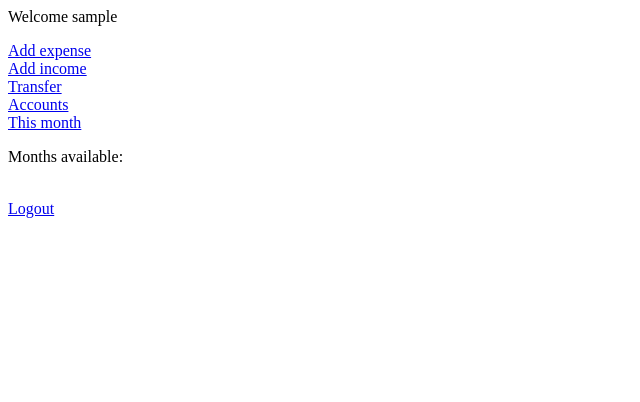
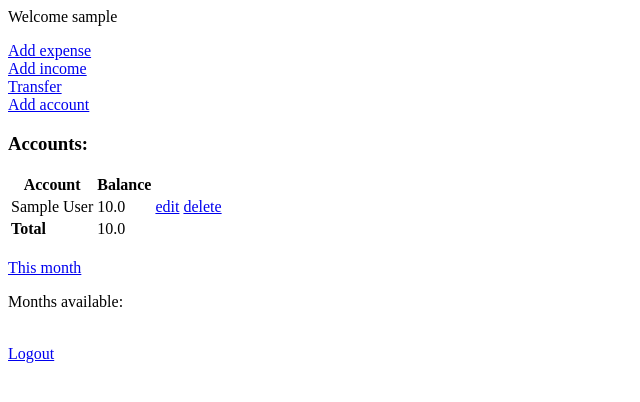
Before and after one commit to nikosgavalas/personal-finance-app, a Django app: page / in a window 1280 px wide. Shown: the top 402 px of the page, without its empty margins (0-640 px from the left). Run offline with Django 3.2, Linux system fonts and the light colour scheme; a user stored in the database is signed in; tables that the repository leaves empty hold one stand-in row (values such as "Sample post").

Commit message:
Associate models with users

```diff
--- a/capital/app/admin.py
+++ b/capital/app/admin.py
@@ -1,7 +1,9 @@
 from django.contrib import admin
+from django.contrib.auth.admin import UserAdmin
 
 from .models import *
 
+admin.site.register(User, UserAdmin)
 admin.site.register(Account)
 admin.site.register(IncomeCategory)
 admin.site.register(ExpenseCategory)
--- a/capital/app/templates/app/index.html
+++ b/capital/app/templates/app/index.html
@@ -5,14 +5,34 @@
 
 <p>Welcome {{ username }}</p>
 
-<a href="{% url 'app:expense' %}">Add expense</a>
+<a href="{% url 'app:add_expense' %}">Add expense</a>
 <br>
-<a href="{% url 'app:income' %}">Add income</a>
+<a href="{% url 'app:add_income' %}">Add income</a>
 <br>
-<a href="{% url 'app:transfer' %}">Transfer</a>
+<a href="{% url 'app:add_transfer' %}">Transfer</a>
+<br>
+<a href="{% url 'app:add_account' %}">Add account</a>
 <br>
 
-<a href="{% url 'app:accounts' %}">Accounts</a>
+<h3>Accounts:</h3>
+<table>
+    <tr>
+        <th>Account</th>
+        <th>Balance</th>
+    </tr>
+    {% for account, balance in accounts %}
+    <tr>
+        <td>{{ account }}</td>
+        <td>{{ balance  }}</td>
+        <td><a href="{% url 'app:edit_account' account.id %}">edit</a></td>
+        <td><a href="{% url 'app:delete_account' account.id %}">delete</a></td>
+    </tr>
+    {% endfor %}
+    <tr>
+        <td><b>Total</b></td>
+        <td>{{ total_balance }}</td>
+    </tr>
+</table>
 <br>
 
 <a href="{% url 'app:current' %}">This month</a>
--- a/capital/app/urls.py
+++ b/capital/app/urls.py
@@ -6,26 +6,28 @@ app_name = 'app'
 urlpatterns = [
     path('', views.index, name='index'),
 
+    path('login/', views.login, name='login'),
+    path('logout/', views.logout, name='logout'),
+
     path('<int:year>/<int:month>', views.month, name='month'),
     path('<int:year>/', views.year, name='year'),
     path('current/', views.current, name='current'),
 
-    path('login/', views.login, name='login'),
-    path('logout/', views.logout, name='logout'),
+    path('account/add', views.add_account, name='add_account'),
+    path('account/<int:pk>/edit', views.edit_account, name='edit_account'),
+    path('account/<int:pk>/delete', views.delete_account, name='delete_account'),
 
-    path('accounts/', views.accounts, name='accounts'),
+    path('transaction/income/add', views.add_income_transaction, name='add_income'),
+    path('transaction/income/<int:pk>/edit', views.edit_income_transaction, name='edit_income'),
+    path('transaction/income/<int:pk>/delete', views.delete_income_transaction, name='delete_income'),
 
-    path('transaction/income/add', views.add_income_transaction, name='income'),
-    path('transaction/income/<int:pk>/edit', views.edit_income_transaction, name='edit_income_transaction'),
-    path('transaction/income/<int:pk>/delete', views.delete_income_transaction, name='delete_income_transaction'),
+    path('transaction/expense/add', views.add_expense_transaction, name='add_expense'),
+    path('transaction/expense/<int:pk>/edit', views.edit_expense_transaction, name='edit_expense'),
+    path('transaction/expense/<int:pk>/delete', views.delete_expense_transaction, name='delete_expense'),
 
-    path('transaction/expense/add', views.add_expense_transaction, name='expense'),
-    path('transaction/expense/<int:pk>/edit', views.edit_expense_transaction, name='edit_expense_transaction'),
-    path('transaction/expense/<int:pk>/delete', views.delete_expense_transaction, name='delete_expense_transaction'),
-
-    path('transaction/transfer/add', views.add_transfer_transaction, name='transfer'),
-    path('transaction/transfer/<int:pk>/edit', views.edit_transfer_transaction, name='edit_transfer_transaction'),
-    path('transaction/transfer/<int:pk>/delete', views.delete_transfer_transaction, name='delete_transfer_transaction'),
+    path('transaction/transfer/add', views.add_transfer_transaction, name='add_transfer'),
+    path('transaction/transfer/<int:pk>/edit', views.edit_transfer_transaction, name='edit_transfer'),
+    path('transaction/transfer/<int:pk>/delete', views.delete_transfer_transaction, name='delete_transfer'),
 
     path('test', views.test, name='test'),
 ]
--- a/capital/app/views.py
+++ b/capital/app/views.py
@@ -14,33 +14,52 @@ from .models import *
 
 
 class IncomeTransactionForm(ModelForm):
+    def __init__(self, user, *args,**kwargs):
+        super(IncomeTransactionForm, self).__init__(*args, **kwargs)
+        self.fields['account'].queryset = Account.objects.filter(user=user)
+
     class Meta:
         model = IncomeTransaction
         fields = ['date', 'value', 'comment', 'account', 'subcategory']
 
 
 class ExpenseTransactionForm(ModelForm):
+    def __init__(self, user, *args,**kwargs):
+        super(ExpenseTransactionForm, self).__init__(*args, **kwargs)
+        self.fields['account'].queryset = Account.objects.filter(user=user)
+
     class Meta:
         model = ExpenseTransaction
         fields = ['date', 'value', 'comment', 'account', 'subcategory']
 
 
 class TransferTransactionForm(ModelForm):
+    def __init__(self, user, *args,**kwargs):
+        super(TransferTransactionForm, self).__init__(*args, **kwargs)
+        self.fields['from_account'].queryset = Account.objects.filter(user=user)
+        self.fields['to_account'].queryset = Account.objects.filter(user=user)
+
     class Meta:
         model = TransferTransaction
         fields = ['date', 'value', 'comment', 'from_account', 'to_account']
+
+
+class AccountForm(ModelForm):
+    class Meta:
+        model = Account
+        fields = ['name', 'init_balance']
 
 
 def _clean_value(res):
     return 0.0 if res is None else round(res, 2)
 
 
-def _get_account_value(account, start_date=datetime.date(1995, 8, 19), end_date=datetime.date(2100, 1, 1)):
+def _get_account_value(user, account, start_date=datetime.date(1995, 8, 19), end_date=datetime.date(2100, 1, 1)):
     init = account.init_balance
-    transactions_in = IncomeTransaction.objects.filter(account=account, date__gte=start_date, date__lte=end_date).aggregate(Sum('value'))['value__sum']
-    transactions_out = ExpenseTransaction.objects.filter(account=account, date__gte=start_date, date__lte=end_date).aggregate(Sum('value'))['value__sum']
-    transfers_in = TransferTransaction.objects.filter(to_account=account, date__gte=start_date, date__lte=end_date).aggregate(Sum('value'))['value__sum']
-    transfers_out = TransferTransaction.objects.filter(from_account=account, date__gte=start_date, date__lte=end_date).aggregate(Sum('value'))['value__sum']
+    transactions_in = IncomeTransaction.objects.filter(user=user, account=account, date__gte=start_date, date__lte=end_date).aggregate(Sum('value'))['value__sum']
+    transactions_out = ExpenseTransaction.objects.filter(user=user, account=account, date__gte=start_date, date__lte=end_date).aggregate(Sum('value'))['value__sum']
+    transfers_in = TransferTransaction.objects.filter(user=user, to_account=account, date__gte=start_date, date__lte=end_date).aggregate(Sum('value'))['value__sum']
+    transfers_out = TransferTransaction.objects.filter(user=user, from_account=account, date__gte=start_date, date__lte=end_date).aggregate(Sum('value'))['value__sum']
     return round(init
                 + _clean_value(transactions_in)
                 - _clean_value(transactions_out)
@@ -50,42 +69,45 @@ def _get_account_value(account, start_date=datetime.date(1995, 8, 19), end_date=
 
 @login_required
 def index(req):
-    income_date_min = IncomeTransaction.objects.aggregate(Min('date'))['date__min']
-    income_date_max = IncomeTransaction.objects.aggregate(Max('date'))['date__max']
-    expense_date_min = ExpenseTransaction.objects.aggregate(Min('date'))['date__min']
-    expense_date_max = ExpenseTransaction.objects.aggregate(Max('date'))['date__max']
+    user = req.user
 
-    min_date = min(income_date_min, expense_date_min)
-    max_date = max(income_date_max, expense_date_max)
+    income_date_min = IncomeTransaction.objects.filter(user=user).aggregate(Min('date'))['date__min']
+    income_date_max = IncomeTransaction.objects.filter(user=user).aggregate(Max('date'))['date__max']
+    expense_date_min = ExpenseTransaction.objects.filter(user=user).aggregate(Min('date'))['date__min']
+    expense_date_max = ExpenseTransaction.objects.filter(user=user).aggregate(Max('date'))['date__max']
 
-    months_available_raw = OrderedDict(((min_date + datetime.timedelta(_)).strftime(r"%Y-%m"), None) for _ in range((max_date - min_date).days)).keys()
-    months_available = list(map(lambda x: (x.split('-')[0], x.split('-')[1]), list(months_available_raw)))
+    months_available = []
+    if income_date_min is not None and income_date_max is not None and expense_date_min is not None and expense_date_max is not None:
+        min_date = min(income_date_min, expense_date_min)
+        max_date = max(income_date_max, expense_date_max)
+
+        months_available_raw = OrderedDict(((min_date + datetime.timedelta(_)).strftime(r"%Y-%m"), None) for _ in range((max_date - min_date).days)).keys()
+        months_available = list(map(lambda x: (x.split('-')[0], x.split('-')[1]), list(months_available_raw)))
+        months_available.reverse()
+
+    accounts = [account for account in Account.objects.filter(user=user)]
+    accounts_values = list(map(lambda acc: _get_account_value(user=user, account=acc), accounts))
 
     return render(req, 'app/index.html', {
         'username': req.user.username,
-        'months_available': months_available
-    })
-
-
-@login_required
-def accounts(req):
-    accounts = {account.name: _get_account_value(account) for account in Account.objects.all()}
-    return render(req, 'app/accounts.html', {
-        'accounts': accounts,
-        'total_balance': sum(accounts.values())
+        'months_available': months_available,
+        'accounts': zip(accounts, accounts_values),
+        'total_balance': sum(accounts_values)
     })
 
 
 @login_required
 def month(req, year, month):
+    user = req.user
+
     start_date = datetime.date(year, month, 1)
     end_of_target_month = monthrange(year, month)[1]
     end_date = datetime.date(year, month, end_of_target_month)
 
-    income = {category.name: {subcategory.name: _clean_value(IncomeTransaction.objects.filter(subcategory=subcategory, date__gte=start_date, date__lte=end_date).aggregate(Sum('value'))['value__sum']) for subcategory in category.incomesubcategory_set.all()} for category in IncomeCategory.objects.all()}
-    expenses = {category.name: {subcategory.name: _clean_value(ExpenseTransaction.objects.filter(subcategory=subcategory, date__gte=start_date, date__lte=end_date).aggregate(Sum('value'))['value__sum'])  for subcategory in category.expensesubcategory_set.all()} for category in ExpenseCategory.objects.all()}
+    income = {category.name: {subcategory.name: _clean_value(IncomeTransaction.objects.filter(user=user, subcategory=subcategory, date__gte=start_date, date__lte=end_date).aggregate(Sum('value'))['value__sum']) for subcategory in category.incomesubcategory_set.all()} for category in IncomeCategory.objects.all()}
+    expenses = {category.name: {subcategory.name: _clean_value(ExpenseTransaction.objects.filter(user=user, subcategory=subcategory, date__gte=start_date, date__lte=end_date).aggregate(Sum('value'))['value__sum'])  for subcategory in category.expensesubcategory_set.all()} for category in ExpenseCategory.objects.all()}
 
-    status_of_accounts = {account.name: (_get_account_value(account, end_date=start_date), _get_account_value(account, end_date=end_date)) for account in Account.objects.all()}
+    status_of_accounts = {account.name: (_get_account_value(user=user, account=account, end_date=start_date), _get_account_value(user=user, account=account, end_date=end_date)) for account in Account.objects.filter(user=user)}
 
     return render(req, 'app/month.html', {
         'income': income,
@@ -93,42 +115,69 @@ def month(req, year, month):
         'expenses': expenses,
         'total_expenses': _clean_value(sum([item for sublist in [value.values() for value in expenses.values()] for item in sublist])),
         'status_of_accounts': status_of_accounts,
-        'income_transactions': IncomeTransaction.objects.filter(date__gte=start_date, date__lte=end_date),
-        'expense_transactions': ExpenseTransaction.objects.filter(date__gte=start_date, date__lte=end_date),
-        'transfers': TransferTransaction.objects.filter(date__gte=start_date, date__lte=end_date),
+        'income_transactions': IncomeTransaction.objects.filter(user=user, date__gte=start_date, date__lte=end_date),
+        'expense_transactions': ExpenseTransaction.objects.filter(user=user, date__gte=start_date, date__lte=end_date),
+        'transfers': TransferTransaction.objects.filter(user=user, date__gte=start_date, date__lte=end_date),
     })
 
 
 @login_required
+def add_account(req):
+    form = AccountForm(req.POST or None)
+    if form.is_valid():
+        f = form.save(commit=False)
+        f.user = req.user
+        f.save()
+        return redirect('app:index')
+    return render(req, 'app/form.html', {'form': form})
+
+
+@login_required
 def add_expense_transaction(req):
-    form = IncomeTransactionForm(req.POST or None)
+    form = ExpenseTransactionForm(req.user, req.POST or None)
     if form.is_valid():
-        form.save()
+        f = form.save(commit=False)
+        f.user = req.user
+        f.save()
         return redirect('app:index')
     return render(req, 'app/form.html', {'form': form})
 
 
 @login_required
 def add_income_transaction(req):
-    form = IncomeTransactionForm(req.POST or None)
+    form = IncomeTransactionForm(req.user, req.POST or None)
     if form.is_valid():
-        form.save()
+        f = form.save(commit=False)
+        f.user = req.user
+        f.save()
         return redirect('app:index')
     return render(req, 'app/form.html', {'form': form})
 
 
 @login_required
 def add_transfer_transaction(req):
-    form = TransferTransactionForm(req.POST or None)
+    form = TransferTransactionForm(req.user, req.POST or None)
     if form.is_valid():
-        form.save()
+        f = form.save(commit=False)
+        f.user = req.user
+        f.save()
         return redirect('app:index')
     return render(req, 'app/form.html', {'form': form})
 
 
 @login_required
+def edit_account(req, pk):
+    account = get_object_or_404(Account, pk=pk, user=req.user)
+    form = AccountForm(req.POST or None, instance=account)
+    if form.is_valid():
+        form.save()
+        return redirect('app:index')
+    return render(req, 'app/form.html', {'form':form})
+
+
+@login_required
 def edit_expense_transaction(req, pk):
-    transaction = get_object_or_404(ExpenseTransaction, pk=pk)
+    transaction = get_object_or_404(ExpenseTransaction, pk=pk, user=req.user)
     form = ExpenseTransactionForm(req.POST or None, instance=transaction)
     if form.is_valid():
         form.save()
@@ -138,7 +187,7 @@ def edit_expense_transaction(req, pk):
 
 @login_required
 def edit_income_transaction(req, pk):
-    transaction = get_object_or_404(IncomeTransaction, pk=pk)
+    transaction = get_object_or_404(IncomeTransaction, pk=pk, user=req.user)
     form = IncomeTransactionForm(req.POST or None, instance=transaction)
     if form.is_valid():
         form.save()
@@ -148,7 +197,7 @@ def edit_income_transaction(req, pk):
 
 @login_required
 def edit_transfer_transaction(req, pk):
-    transaction = get_object_or_404(TransferTransaction, pk=pk)
+    transaction = get_object_or_404(TransferTransaction, pk=pk, user=req.user)
     form = TransferTransactionForm(req.POST or None, instance=transaction)
     if form.is_valid():
         form.save()
@@ -157,8 +206,17 @@ def edit_transfer_transaction(req, pk):
 
 
 @login_required
+def delete_account(req, pk):
+    account = get_object_or_404(Account, pk=pk, user=req.user)
+    if req.method == 'POST':
+        account.delete()
+        return redirect('app:index')
+    return render(req, 'app/confirm_delete.html', {'object': account})
+
+
+@login_required
 def delete_expense_transaction(req, pk):
-    transaction = get_object_or_404(ExpenseTransaction, pk=pk)
+    transaction = get_object_or_404(ExpenseTransaction, pk=pk, user=req.user)
     if req.method == 'POST':
         transaction.delete()
         return redirect('app:index')
@@ -167,7 +225,7 @@ def delete_expense_transaction(req, pk):
 
 @login_required
 def delete_income_transaction(req, pk):
-    transaction = get_object_or_404(IncomeTransaction, pk=pk)
+    transaction = get_object_or_404(IncomeTransaction, pk=pk, user=req.user)
     if req.method == 'POST':
         transaction.delete()
         return redirect('app:index')
@@ -176,7 +234,7 @@ def delete_income_transaction(req, pk):
 
 @login_required
 def delete_transfer_transaction(req, pk):
-    transaction = get_object_or_404(TransferTransaction, pk=pk)
+    transaction = get_object_or_404(TransferTransaction, pk=pk, user=req.user)
     if req.method == 'POST':
         transaction.delete()
         return redirect('app:index')
--- a/capital/capital/settings.py
+++ b/capital/capital/settings.py
@@ -121,3 +121,4 @@ USE_TZ = True
 STATIC_URL = '/static/'
 
 LOGIN_URL = '/login'
+AUTH_USER_MODEL = 'app.User'
```
Also changed, not shown: capital/app/models.py (+10 -0 lines), capital/app/templates/app/accounts.html (deleted, +0 -23 lines), capital/app/templates/app/month.html (+6 -6 lines), README.md, capital/app/migrations/0001_initial.py (added), capital/app/migrations/__init__.py (added).
